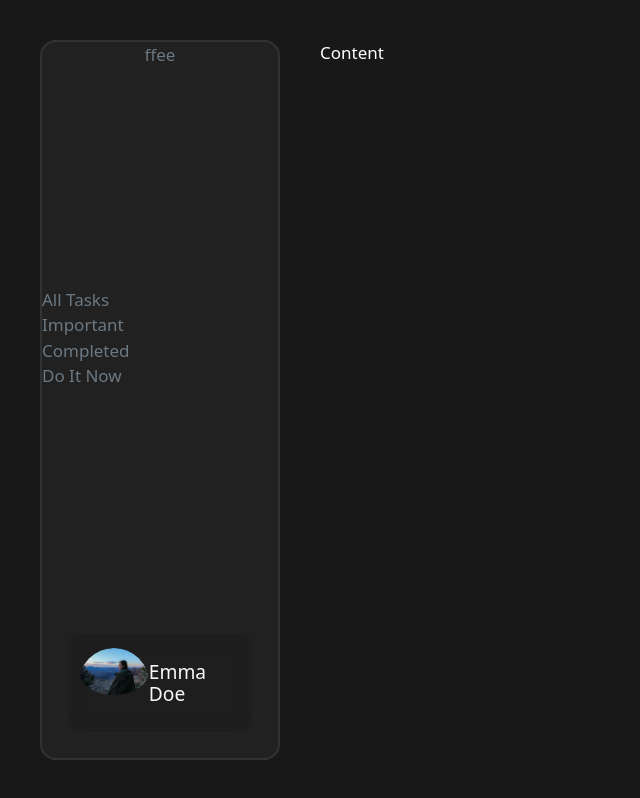
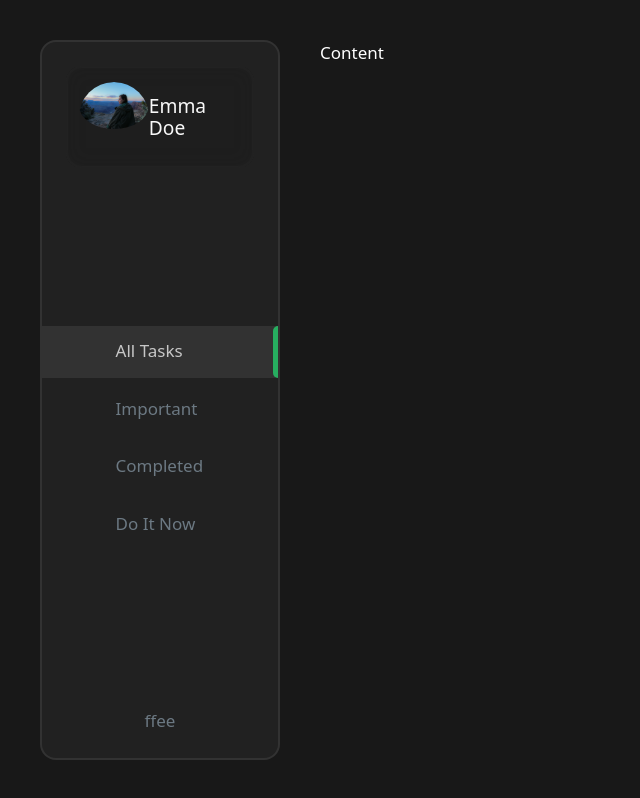
Before and after one commit to bab882/roadtask, a Next.js app: page / in a window 1280 px wide. Shown: the whole page, without its empty margins (0-640 px from the left). Built offline with nearby package versions, Linux system fonts and the light colour scheme; some icons are missing.

Commit message:
commit link

```diff
--- a/app/Components/SideBar/SideBar.tsx
+++ b/app/Components/SideBar/SideBar.tsx
@@ -6,6 +6,7 @@
 import menu from "@/app/utils/menu";
 import Link from 'next/link';
 import { usePathname, useRouter } from "next/navigation";
+
 
 function SideBar() {
 
@@ -18,15 +19,15 @@
   };
 
   return <SideBarStyled theme={theme}>
-    <div className="profil">
-      <div className="profil-overlay"></div>
+    <div className="profile">
+      <div className="profile-overlay"></div>
       <div className="image">
         <Image width={70} height={70} src="/profil.jpg" alt='profil' />
       </div>
-      <h2>
+      <h1>
         <span>Emma</span>
         <span>Doe</span>
-      </h2>
+      </h1>
     </div>
     <ul className="nav-items">
       {menu.map((item) => {
@@ -53,24 +54,26 @@
   border-radius: 1rem;
 
   display: flex;
-  flex-direction: column-reverse;
+  flex-direction: column;
   justify-content: space-between;
 
-  color: ${(props)=> props.theme.colorGrey3};
+  color: ${(props) => props.theme.colorGrey3};
 
-  .profil {
-    display: flex;
-    align-items: center;
+  .profile {
     margin: 1.5rem;
     padding: 1rem 0.8rem;
     position: relative;
+
     border-radius: 1rem;
     cursor: pointer;
-    font-weight: 500px;
+
+    font-weight: 500;
     color: ${(props) => props.theme.colorGrey0};
-  }
 
-  .profil-overlay {
+    display: flex;
+    align-items: center;
+
+    .profile-overlay {
       position: absolute;
       top: 0;
       left: 0;
@@ -79,20 +82,23 @@
       backdrop-filter: blur(10px);
       z-index: 0;
       background: ${(props) => props.theme.colorBg3};
-    transition: all 10s linear;
+      transition: all 0.55s linear;
+      border-radius: 1rem;
       border: 2px solid ${(props) => props.theme.borderColor2};
-    border-radius: 1rem;
+
       opacity: 0.2;
     }
 
-  h2 {
+    h1 {
+      font-size: 1.2rem;
       display: flex;
       flex-direction: column;
-    font-size: 1.2rem;
+
       line-height: 1.4rem;
     }
 
-  .image, h2 {
+    .image,
+    h1 {
       position: relative;
       z-index: 1;
     }
@@ -101,15 +107,105 @@
       flex-shrink: 0;
       display: inline-block;
       overflow: hidden;
-    transition: all 0.55s ease;
+      transition: all 0.5s ease;
       border-radius: 100%;
+
+      width: 70px;
       height: 70px;
-    width: 70px;
     }
 
     img {
       border-radius: 100%;
-    transition: all 0.5 ease;
+      transition: all 0.5s ease;
+    }
+
+    > h2 {
+      margin-left: 0.8rem;
+      font-size: clamp(1.2rem, 4vw, 1.4rem);
+      line-height: 100%;
+    }
+
+    &:hover {
+      .profile-overlay {
+        opacity: 1;
+        border: 2px solid ${(props) => props.theme.borderColor2};
+      }
+
+      img {
+        transform: scale(1.1);
+      }
+    }
+  }
+
+  .nav-item {
+    position: relative;
+    padding: 0.8rem 1rem 0.9rem 2.1rem;
+    margin: 0.3rem 0;
+
+    display: grid;
+    grid-template-columns: 40px 1fr;
+    cursor: pointer;
+    align-items: center;
+
+    &::after {
+      position: absolute;
+      content: "";
+      top: 0;
+      left: 0;
+      width: 0;
+      height: 100%;
+      background-color: ${(props) => props.theme.activeNavLinkHover};
+      z-index: 1;
+      transition: all 0.3s ease-in-out;
+    }
+
+    &::before {
+      position: absolute;
+      content: "";
+      top: 0;
+      right: 0;
+      height: 100%;
+      width: 0%;
+      background-color: ${(props) => props.theme.colorGreenDark};
+
+      border-bottom-left-radius: 5px;
+      border-top-left-radius: 5px;
+    }
+
+    i {
+      display: flex;
+      align-items: center;
+      color: ${(props) => props.theme.colorIcons};
+    }
+
+    a {
+      font-weight: 500;
+      transition: all 0.3s ease-in-out;
+      z-index: 2;
+    }
+
+    &:hover {
+        &::after {
+        width: 100%;
+      }
+    }
+  }
+
+  .active {
+    background-color: ${(props) => props.theme.activeNavLink};
+
+    i,
+    a {
+      color: ${(props) => props.theme.colorIcons2};
+    }
+  }
+
+  .active::before {
+    width: 0.3rem;
+  }
+
+  > button {
+    margin: 1.5rem;
   }
 `;
 export default SideBar
```
Lines whose indentation alone changed are shown as unchanged.
